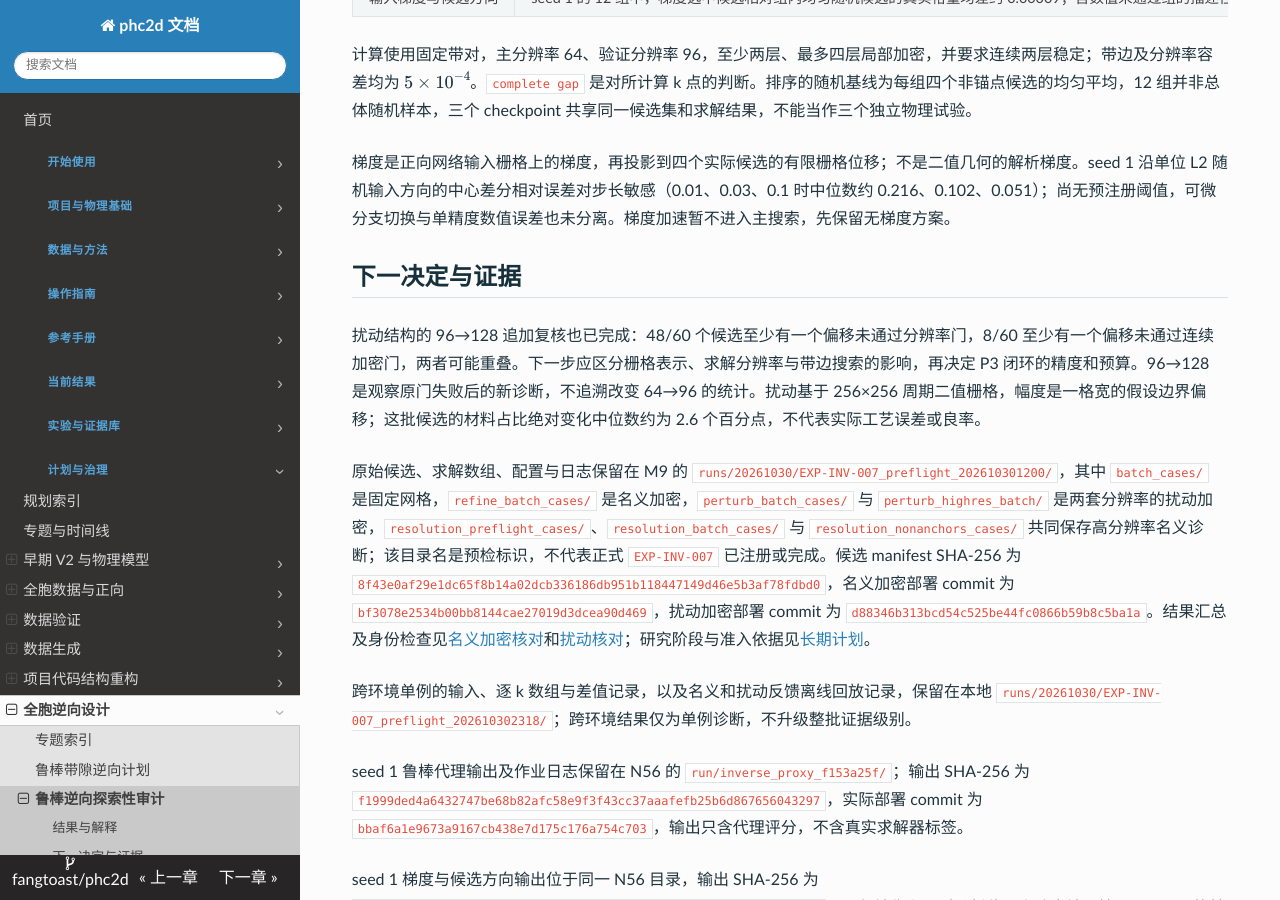
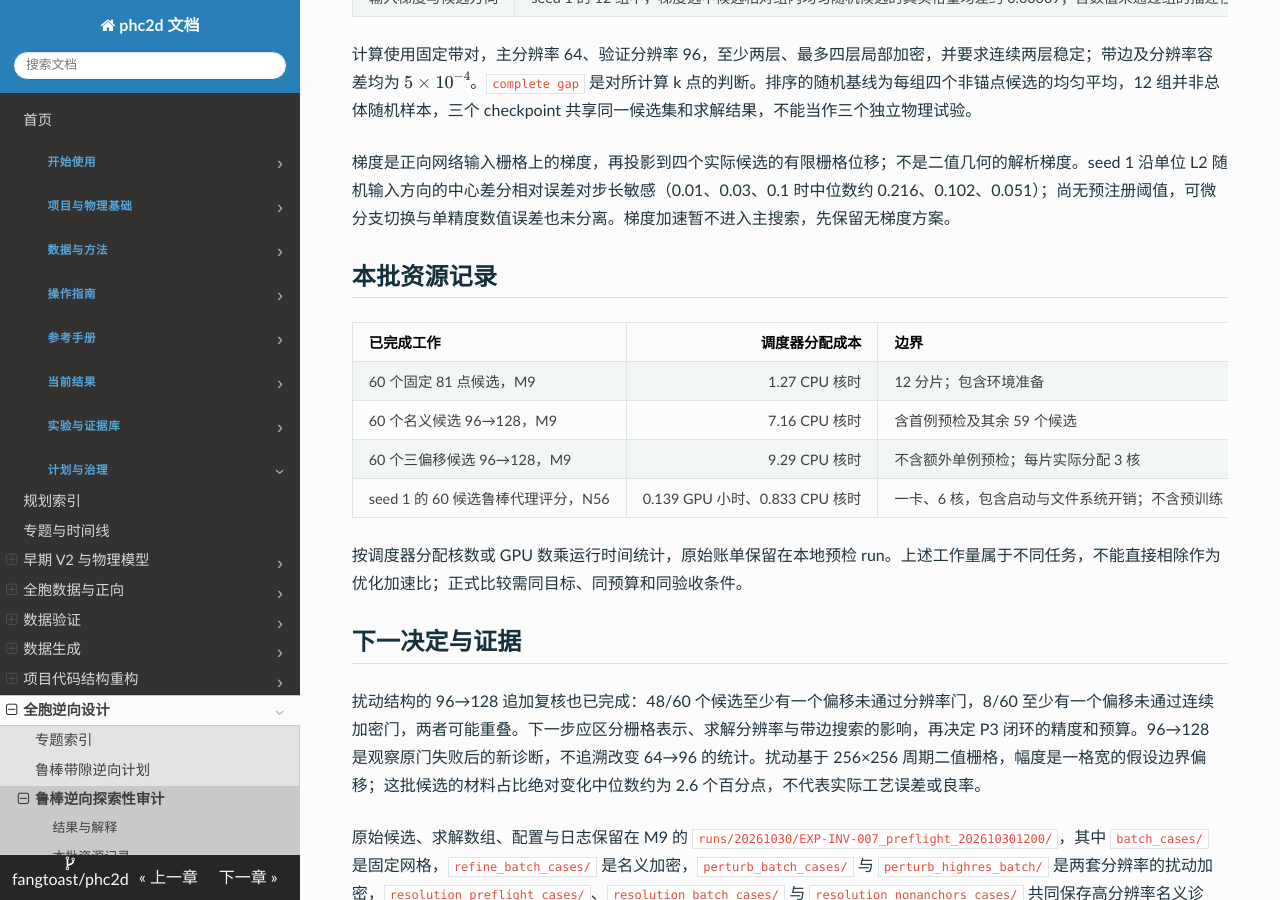
Before and after one commit to fangtoast/phc2d, an MkDocs documentation site: the page built from docs/results/inverse/鲁棒带隙逆向可用性审计.md, in a window 1280 px wide and 900 px high, scrolled down 876 px. Built offline with MkDocs 1.6.1, drawn with Linux system fonts in a browser that asks for light colours.

Commit message:
Record allocated compute for inverse diagnostics

```diff
--- a/docs/results/inverse/鲁棒带隙逆向可用性审计.md
+++ b/docs/results/inverse/鲁棒带隙逆向可用性审计.md
@@ -51,6 +51,17 @@ source_artifacts:
 
 梯度是正向网络输入栅格上的梯度，再投影到四个实际候选的有限栅格位移；不是二值几何的解析梯度。seed 1 沿单位 L2 随机输入方向的中心差分相对误差对步长敏感（0.01、0.03、0.1 时中位数约 0.216、0.102、0.051）；尚无预注册阈值，可微分支切换与单精度数值误差也未分离。梯度加速暂不进入主搜索，先保留无梯度方案。
 
+## 本批资源记录
+
+| 已完成工作 | 调度器分配成本 | 边界 |
+|---|---:|---|
+| 60 个固定 81 点候选，M9 | 1.27 CPU 核时 | 12 分片；包含环境准备 |
+| 60 个名义候选 96→128，M9 | 7.16 CPU 核时 | 含首例预检及其余 59 个候选 |
+| 60 个三偏移候选 96→128，M9 | 9.29 CPU 核时 | 不含额外单例预检；每片实际分配 3 核 |
+| seed 1 的 60 候选鲁棒代理评分，N56 | 0.139 GPU 小时、0.833 CPU 核时 | 一卡、6 核，包含启动与文件系统开销；不含预训练 |
+
+按调度器分配核数或 GPU 数乘运行时间统计，原始账单保留在本地预检 run。上述工作量属于不同任务，不能直接相除作为优化加速比；正式比较需同目标、同预算和同验收条件。
+
 ## 下一决定与证据
 
 扰动结构的 96→128 追加复核也已完成：48/60 个候选至少有一个偏移未通过分辨率门，8/60 至少有一个偏移未通过连续加密门，两者可能重叠。下一步应区分栅格表示、求解分辨率与带边搜索的影响，再决定 P3 闭环的精度和预算。96→128 是观察原门失败后的新诊断，不追溯改变 64→96 的统计。扰动基于 256×256 周期二值栅格，幅度是一格宽的假设边界偏移；这批候选的材料占比绝对变化中位数约为 2.6 个百分点，不代表实际工艺误差或良率。
```
Also changed, not shown: other parts of docs/results/inverse/鲁棒带隙逆向可用性审计.md (+2 -2 lines), PROJECT_MAP.md (+1 -1 lines).
